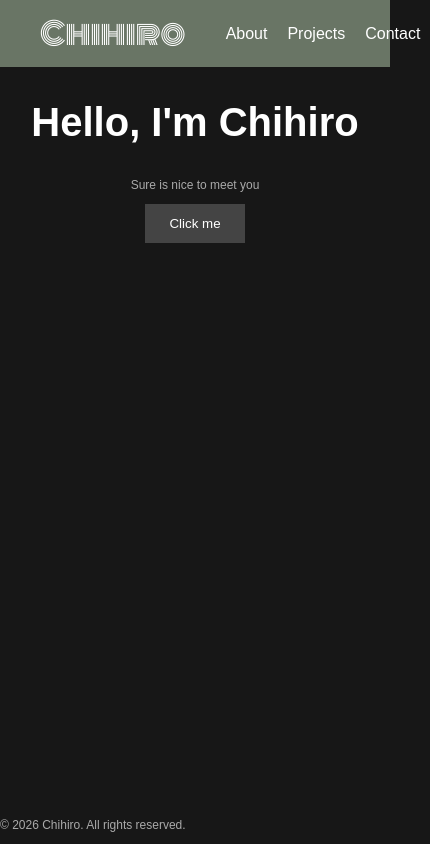
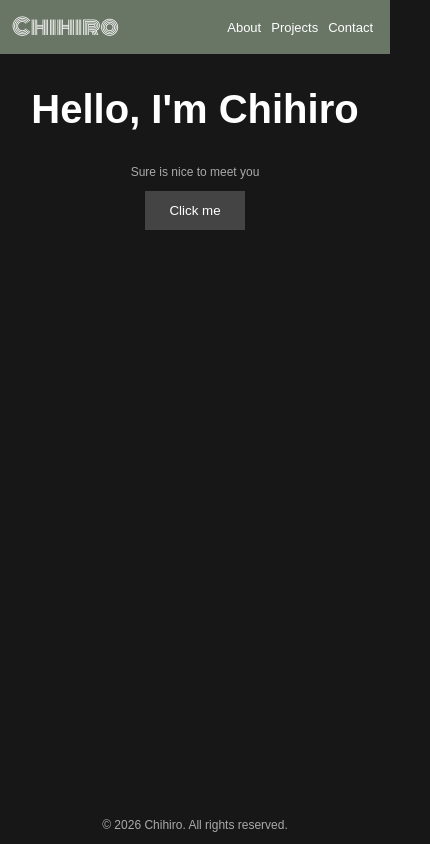
Before and after one commit to mewmewmyagic/PortfolioWebsite, a plain HTML site: page index.html in a window 390 px wide. Shown: the whole page, 430 px wide, since content can reach past the window. Drawn offline with Linux system fonts and the light colour scheme.

Commit message:
Update style.css

```diff
--- a/style.css
+++ b/style.css
@@ -1,67 +1,80 @@
+
+/* =========================
+   GLOBAL
+========================= */
+
+* {
+    box-sizing: border-box;
+}
+
 body {
     margin: 0;
+    min-height: 100vh;
+
+    display: flex;
+    flex-direction: column;
+
     background-color: #171717;
     color: white;
     font-family: Arial, sans-serif;
-
-    min-height: 100vh;
-    display: flex;
-    flex-direction: column;
 }
 
-/* HEADER */
+/* =========================
+   HEADER & NAVIGATION
+========================= */
 
 header {
+    width: 100%;
     background-color: #697565;
-
-    display: flex;
-    justify-content: space-between;
-    align-items: center;
-
     padding: 10px 40px;
 }
-
-/* LOGO */
-
-.logo {
-    font-family:  'Monoton', sans-serif;
-    color: white;
-    text-decoration: none;
-    font-size: 30px;
-}
-/* NAVIGATION */
 
 nav {
     display: flex;
     align-items: center;
-    gap: 30px;
+    justify-content: space-between;
+    gap: 20px;
     width: 100%;
 }
 
-nav div {
-    margin-left: auto;
+/* Logo */
+
+.logo {
+    font-family: 'Monoton', sans-serif;
+    font-size: 30px;
+
+    color: white;
+    text-decoration: none;
+    white-space: nowrap;
 }
+
+/* Navigation links */
 
 .header_buttons {
     display: flex;
+    align-items: center;
+    gap: 10px;
 }
 
 .header_button {
+    padding: 10px;
     color: white;
     text-decoration: none;
     font-size: 16px;
-    padding: 10px;
+    white-space: nowrap;
 }
 
 nav a:hover {
     color: #cccccc;
 }
 
-/* MAIN CONTENT */
+/* =========================
+   MAIN CONTENT
+========================= */
 
 main {
+    flex: 1;
     text-align: center;
-    flex: 1;
 }
 
 main h1 {
@@ -73,6 +86,18 @@ p {
     font-size: 12px;
 }
 
+/* Pages */
+
+.page {
+    display: none;
+}
+
+.page.active {
+    display: block;
+}
+
+/* Buttons */
+
 button {
     padding: 12px 24px;
     background-color: #444444;
@@ -81,10 +106,37 @@ button {
     cursor: pointer;
 }
 
-.page {
-    display: none;
+/* =========================
+   FOOTER
+========================= */
+
+footer {
+    text-align: center;
 }
 
-.page.active {
-    display: block;
+/* =========================
+   MOBILE
+========================= */
+
+@media (max-width: 600px) {
+    header {
+        padding: 10px 12px;
+    }
+
+    nav {
+        gap: 8px;
+    }
+
+    .logo {
+        font-size: 22px;
+    }
+
+    .header_buttons {
+        gap: 0;
+    }
+
+    .header_button {
+        font-size: 13px;
+        padding: 8px 5px;
+    }
 }
```
